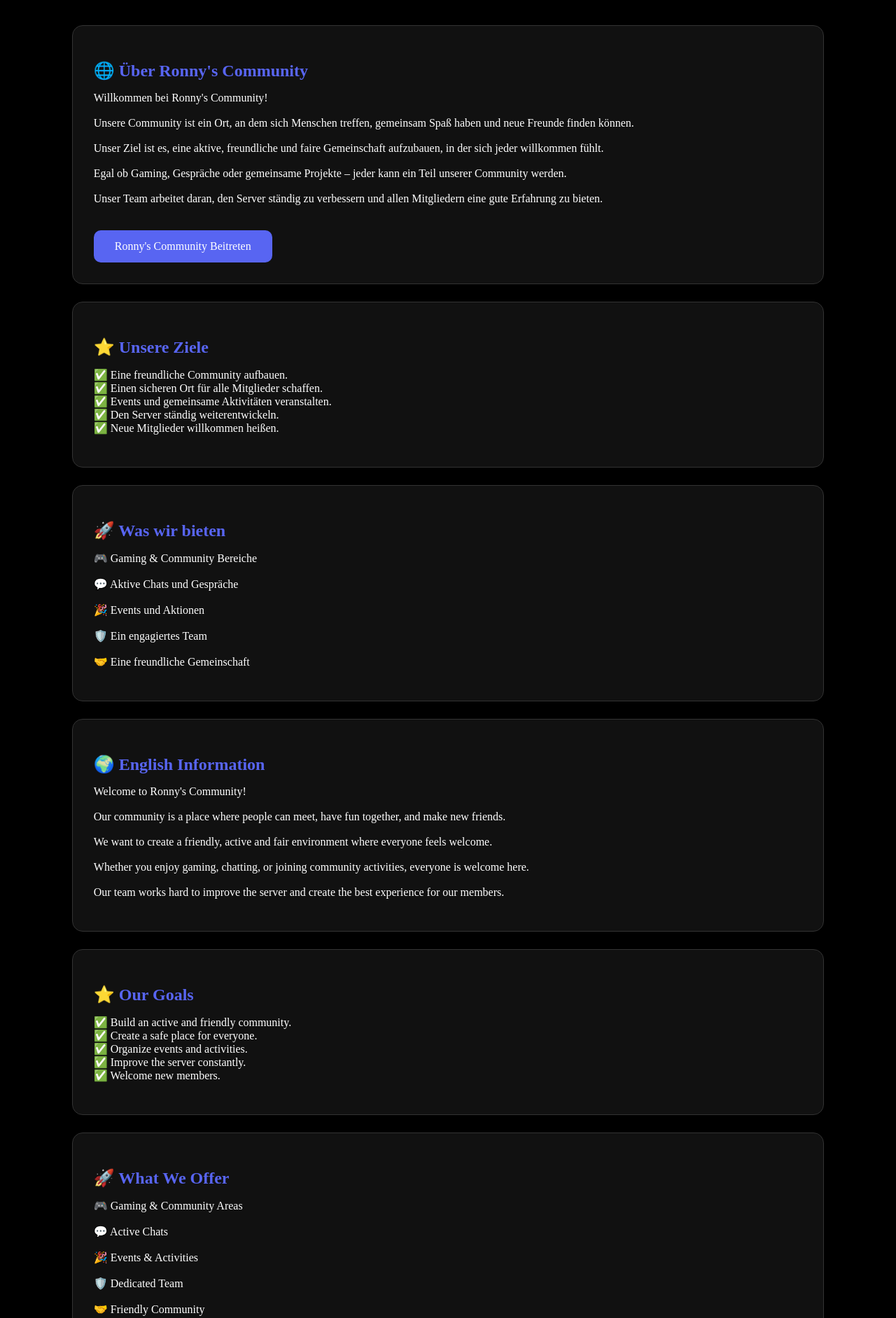
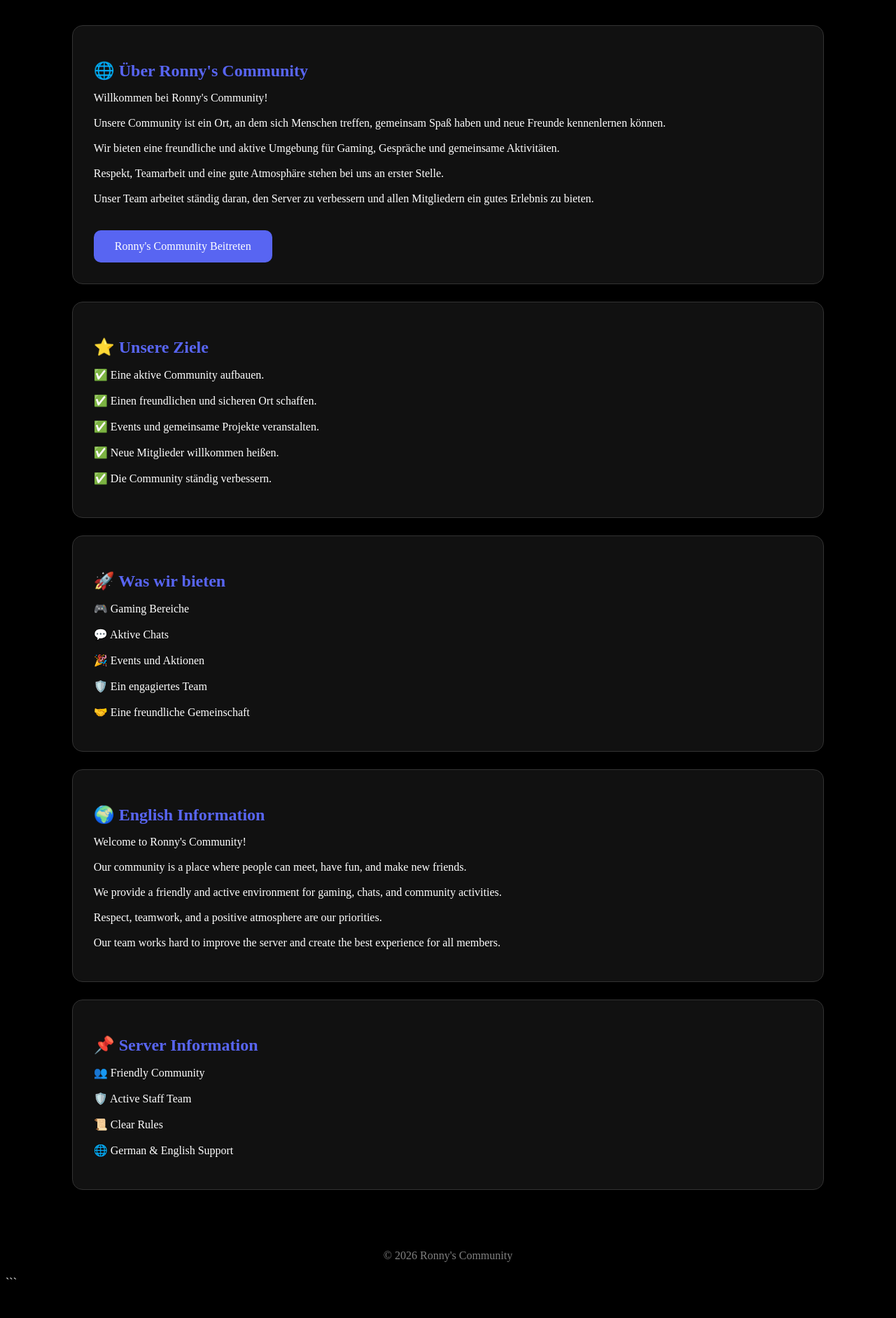
Before and after one commit to ronny187/ronnys-community, a plain HTML site: page index.html in a window 1280 px wide. Shown: the part 320-2203 px from the top of the page at 70% size. After the commit the page ends 2169 px from the top, so only its background shows below. Drawn offline with Linux system fonts and the light colour scheme.

Commit message:
Add files via upload

````diff
--- a/index.html
+++ b/index.html
@@ -1,4 +1,4 @@
-```html id="w6n2qa"
+```html
 <!DOCTYPE html>
 <html lang="de">
 
@@ -17,7 +17,6 @@
 <body>
 
 
-
 <header>
 
 <h1>Ronny's Community</h1>
@@ -25,7 +24,6 @@
 <p>Willkommen auf unserem Community Server</p>
 
 </header>
-
 
 
 
@@ -42,17 +40,13 @@
 
 
 
-
-
 <div class="container">
 
 
 
 <div class="card">
 
-
 <h2>🌐 Über Ronny's Community</h2>
-
 
 <p>
 
@@ -61,29 +55,28 @@ Willkommen bei Ronny's Community!
 <br><br>
 
 Unsere Community ist ein Ort, an dem sich Menschen treffen,
-gemeinsam Spaß haben und neue Freunde finden können.
+gemeinsam Spaß haben und neue Freunde kennenlernen können.
 
 <br><br>
 
-Unser Ziel ist es, eine aktive, freundliche und faire
-Gemeinschaft aufzubauen, in der sich jeder willkommen fühlt.
+Wir bieten eine freundliche und aktive Umgebung für Gaming,
+Gespräche und gemeinsame Aktivitäten.
 
 <br><br>
 
-Egal ob Gaming, Gespräche oder gemeinsame Projekte –
-jeder kann ein Teil unserer Community werden.
+Respekt, Teamarbeit und eine gute Atmosphäre stehen bei uns
+an erster Stelle.
 
 <br><br>
 
-Unser Team arbeitet daran, den Server ständig zu verbessern
-und allen Mitgliedern eine gute Erfahrung zu bieten.
+Unser Team arbeitet ständig daran, den Server zu verbessern
+und allen Mitgliedern ein gutes Erlebnis zu bieten.
 
 </p>
 
 
-
 <a class="button"
-href="https://discord.gg/DEINLINK"
+href="https://discord.gg/9YDa25R2W4"
 target="_blank">
 
 Ronny's Community Beitreten
@@ -100,24 +93,25 @@ Ronny's Community Beitreten
 
 <div class="card">
 
-
 <h2>⭐ Unsere Ziele</h2>
-
 
 <p>
 
-✅ Eine freundliche Community aufbauen.
-<br>
-✅ Einen sicheren Ort für alle Mitglieder schaffen.
-<br>
-✅ Events und gemeinsame Aktivitäten veranstalten.
-<br>
-✅ Den Server ständig weiterentwickeln.
-<br>
+✅ Eine aktive Community aufbauen.
+<br><br>
+
+✅ Einen freundlichen und sicheren Ort schaffen.
+<br><br>
+
+✅ Events und gemeinsame Projekte veranstalten.
+<br><br>
+
 ✅ Neue Mitglieder willkommen heißen.
+<br><br>
+
+✅ Die Community ständig verbessern.
 
 </p>
-
 
 </div>
 
@@ -128,16 +122,14 @@ Ronny's Community Beitreten
 
 <div class="card">
 
-
 <h2>🚀 Was wir bieten</h2>
-
 
 <p>
 
-🎮 Gaming & Community Bereiche
+🎮 Gaming Bereiche
 <br><br>
 
-💬 Aktive Chats und Gespräche
+💬 Aktive Chats
 <br><br>
 
 🎉 Events und Aktionen
@@ -150,6 +142,42 @@ Ronny's Community Beitreten
 
 </p>
 
+</div>
+
+
+
+
+
+
+
+<div class="card">
+
+<h2>🌍 English Information</h2>
+
+<p>
+
+Welcome to Ronny's Community!
+
+<br><br>
+
+Our community is a place where people can meet,
+have fun, and make new friends.
+
+<br><br>
+
+We provide a friendly and active environment for gaming,
+chats, and community activities.
+
+<br><br>
+
+Respect, teamwork, and a positive atmosphere are our priorities.
+
+<br><br>
+
+Our team works hard to improve the server and create
+the best experience for all members.
+
+</p>
 
 </div>
 
@@ -158,103 +186,32 @@ Ronny's Community Beitreten
 
 
 
+
 <div class="card">
 
-
-<h2>🌍 English Information</h2>
-
+<h2>📌 Server Information</h2>
 
 <p>
 
-Welcome to Ronny's Community!
-
+👥 Friendly Community
 <br><br>
 
-Our community is a place where people can meet,
-have fun together, and make new friends.
-
+🛡️ Active Staff Team
 <br><br>
 
-We want to create a friendly, active and fair
-environment where everyone feels welcome.
-
+📜 Clear Rules
 <br><br>
 
-Whether you enjoy gaming, chatting, or joining
-community activities, everyone is welcome here.
-
-<br><br>
-
-Our team works hard to improve the server
-and create the best experience for our members.
+🌐 German & English Support
 
 </p>
-
-
-</div>
-
-
-
-
-
-<div class="card">
-
-
-<h2>⭐ Our Goals</h2>
-
-
-<p>
-
-✅ Build an active and friendly community.
-<br>
-✅ Create a safe place for everyone.
-<br>
-✅ Organize events and activities.
-<br>
-✅ Improve the server constantly.
-<br>
-✅ Welcome new members.
-
-</p>
-
-
-</div>
-
-
-
-
-
-
-<div class="card">
-
-
-<h2>🚀 What We Offer</h2>
-
-
-<p>
-
-🎮 Gaming & Community Areas
-<br><br>
-
-💬 Active Chats
-<br><br>
-
-🎉 Events & Activities
-<br><br>
-
-🛡️ Dedicated Team
-<br><br>
-
-🤝 Friendly Community
-
-</p>
-
 
 </div>
 
 
 
 </div>
+
 
 
 
@@ -268,7 +225,6 @@ and create the best experience for our members.
 
 
 
-
 </body>
 
 </html>
````
